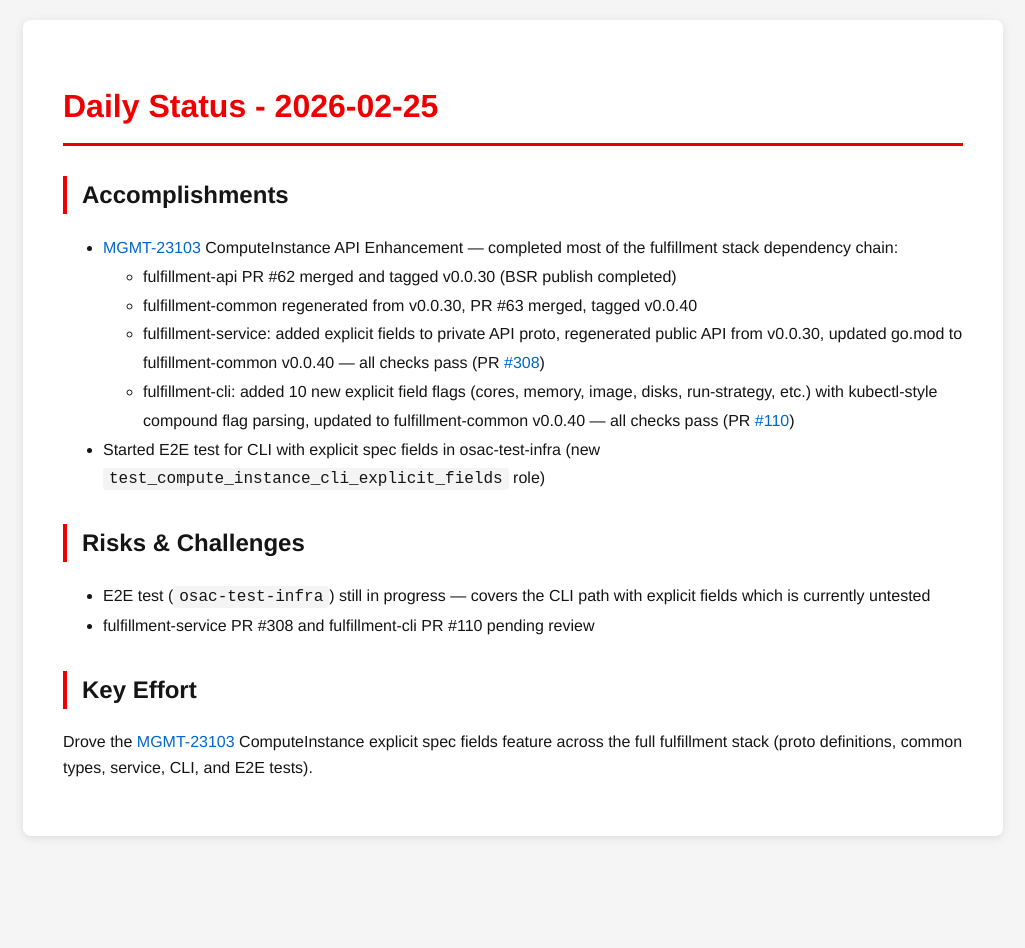
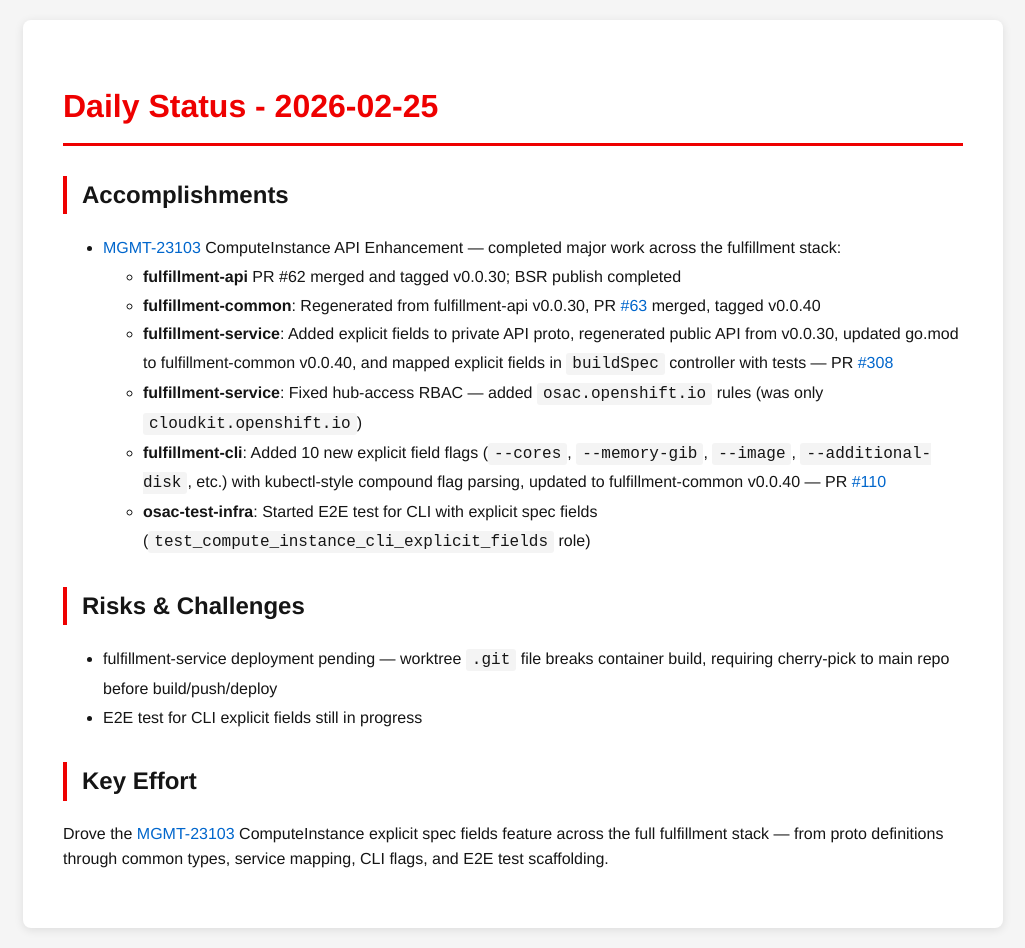
Before and after one commit to tzvatot/daily-status, a Jekyll site: the page built from 2026-02-25.md, in a window 1280 px wide. Shown: the whole page, without its empty margins (127-1152 px from the left). Built offline with Jekyll 4.4.1, drawn with Linux system fonts in a browser that asks for light colours; before the commit the page ends 900 px from its top, so only the background shows below that.

Commit message:
Daily status update - 2026-02-25

```diff
--- a/2026-02-25.md
+++ b/2026-02-25.md
@@ -8,18 +8,19 @@
 
 ## Accomplishments
 
-- [MGMT-23103](https://issues.redhat.com/browse/MGMT-23103) ComputeInstance API Enhancement — completed most of the fulfillment stack dependency chain:
-  - fulfillment-api PR #62 merged and tagged v0.0.30 (BSR publish completed)
-  - fulfillment-common regenerated from v0.0.30, PR #63 merged, tagged v0.0.40
-  - fulfillment-service: added explicit fields to private API proto, regenerated public API from v0.0.30, updated go.mod to fulfillment-common v0.0.40 — all checks pass (PR [#308](https://github.com/osac-project/fulfillment-service/pull/308))
-  - fulfillment-cli: added 10 new explicit field flags (cores, memory, image, disks, run-strategy, etc.) with kubectl-style compound flag parsing, updated to fulfillment-common v0.0.40 — all checks pass (PR [#110](https://github.com/osac-project/fulfillment-cli/pull/110))
-- Started E2E test for CLI with explicit spec fields in osac-test-infra (new `test_compute_instance_cli_explicit_fields` role)
+- [MGMT-23103](https://issues.redhat.com/browse/MGMT-23103) ComputeInstance API Enhancement — completed major work across the fulfillment stack:
+  - **fulfillment-api** PR #62 merged and tagged v0.0.30; BSR publish completed
+  - **fulfillment-common**: Regenerated from fulfillment-api v0.0.30, PR [#63](https://github.com/osac-project/fulfillment-common/pull/63) merged, tagged v0.0.40
+  - **fulfillment-service**: Added explicit fields to private API proto, regenerated public API from v0.0.30, updated go.mod to fulfillment-common v0.0.40, and mapped explicit fields in `buildSpec` controller with tests — PR [#308](https://github.com/osac-project/fulfillment-service/pull/308)
+  - **fulfillment-service**: Fixed hub-access RBAC — added `osac.openshift.io` rules (was only `cloudkit.openshift.io`)
+  - **fulfillment-cli**: Added 10 new explicit field flags (`--cores`, `--memory-gib`, `--image`, `--additional-disk`, etc.) with kubectl-style compound flag parsing, updated to fulfillment-common v0.0.40 — PR [#110](https://github.com/osac-project/fulfillment-cli/pull/110)
+  - **osac-test-infra**: Started E2E test for CLI with explicit spec fields (`test_compute_instance_cli_explicit_fields` role)
 
 ## Risks & Challenges
 
-- E2E test (`osac-test-infra`) still in progress — covers the CLI path with explicit fields which is currently untested
-- fulfillment-service PR #308 and fulfillment-cli PR #110 pending review
+- fulfillment-service deployment pending — worktree `.git` file breaks container build, requiring cherry-pick to main repo before build/push/deploy
+- E2E test for CLI explicit fields still in progress
 
 ## Key Effort
 
-Drove the [MGMT-23103](https://issues.redhat.com/browse/MGMT-23103) ComputeInstance explicit spec fields feature across the full fulfillment stack (proto definitions, common types, service, CLI, and E2E tests).
+Drove the [MGMT-23103](https://issues.redhat.com/browse/MGMT-23103) ComputeInstance explicit spec fields feature across the full fulfillment stack — from proto definitions through common types, service mapping, CLI flags, and E2E test scaffolding.
```
